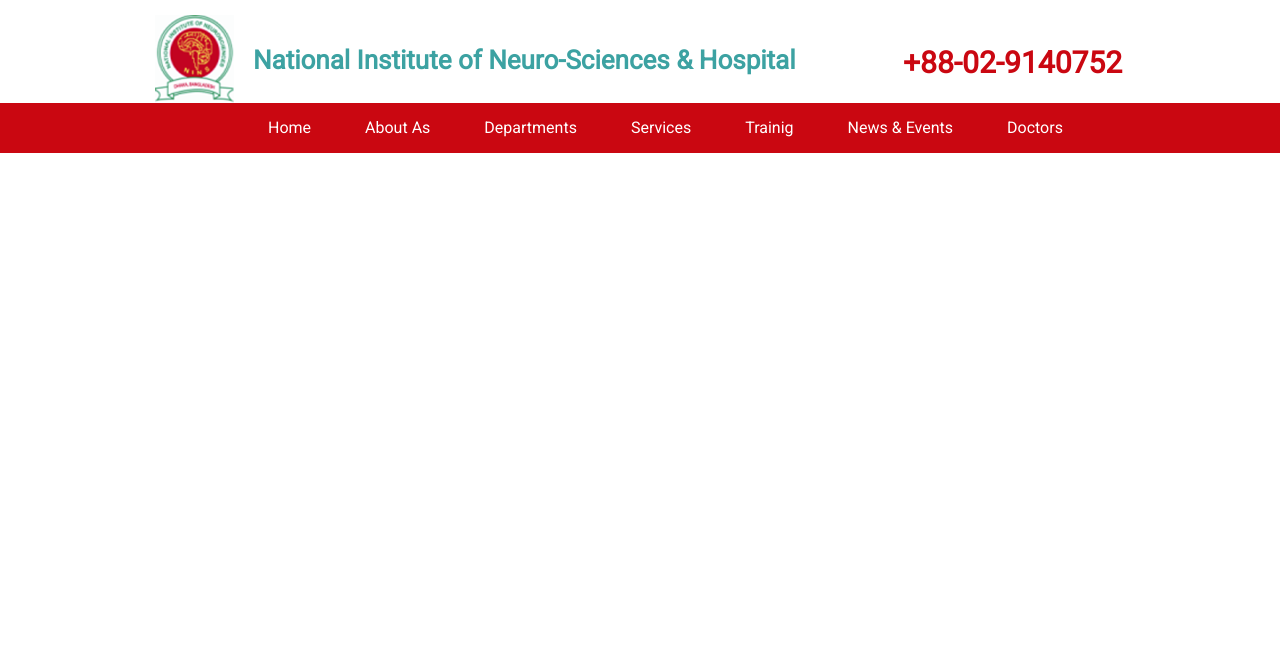
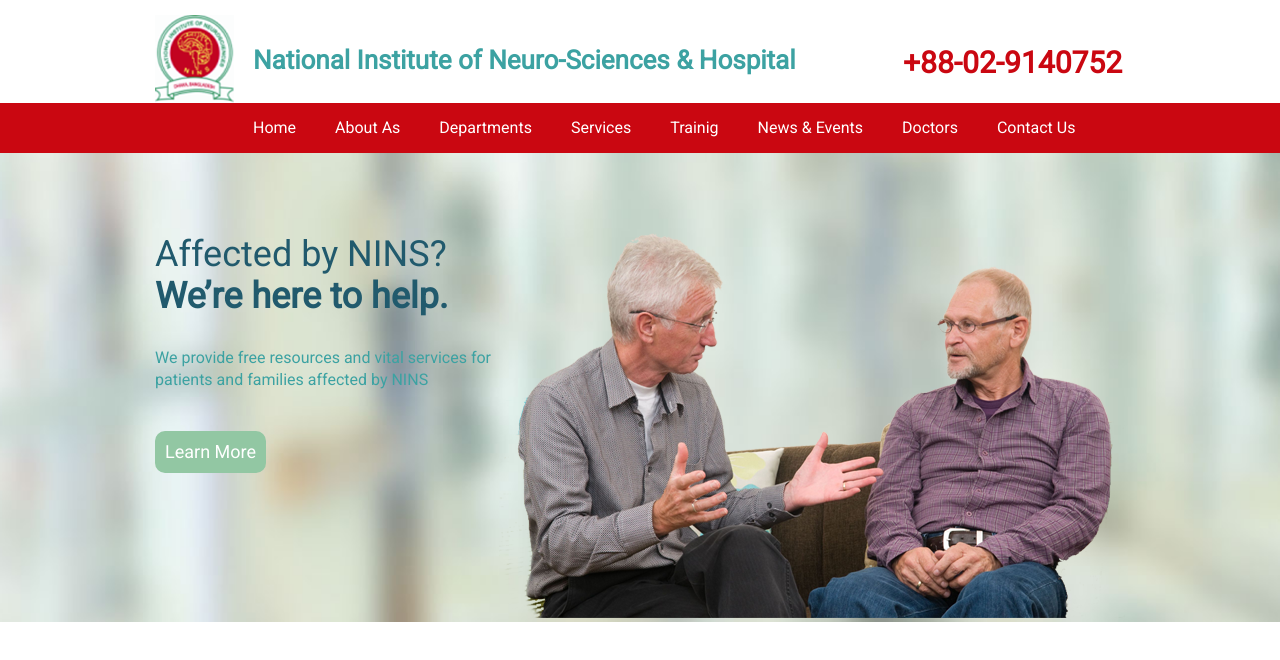
Before and after one commit to iamopu/class-21-doctorwebsite, a plain HTML site: page index.html in a window 1280 px wide. Drawn offline with Linux system fonts and the light colour scheme; a web font is replaced by a local one.

Commit message:
banner part ended

```diff
--- a/css/style.css
+++ b/css/style.css
@@ -79,10 +79,63 @@ padding-top: 15px;
 .menu_item ul li a{
     cursor: pointer;
     padding-right: 20px;
-    padding-left: 30px;
+    padding-left: 15px;
     font-size: 16px;
     font-family: 'Roboto', sans-serif;
     font-weight: 400;
     color: #ffffff;
 }
 /* menu part ended */
+
+/* banner part start */
+#banner{
+    background: url(../imges/logo.1.jpg);
+    background-size: cover;
+    background-position: center;
+    background-repeat: no-repeat;
+
+}
+.banner_section{
+    display: flex;
+    padding-top: 80px;
+}
+.banner_text h3{
+    font-size: 36px;
+    color: #215a6d;
+    font-family: 'Roboto', sans-serif;
+    font-weight: 400;
+}
+.banner_text h2{
+    font-size: 36px;
+    color: #215a6d;
+    font-family: 'Roboto', sans-serif;
+    font-weight: 700;
+}
+
+.banner_text p{
+    padding-top: 30px;
+    font-size: 16px;
+    color: #3ca2a2;
+    line-height: 22px;
+    font-weight: 400;
+    font-family: 'Roboto', sans-serif;
+}
+.banner_btn{
+    background-color: #92c7a3;
+    border-radius: 10px;
+    margin-top: 40px;
+    padding-top: 10px ;
+    padding-bottom: 10px;
+    padding-left: 10px;
+    padding-right: 10px;
+    border: none;
+    font-size: 18px;
+
+}
+.banner_btn a{
+    color: #ffffff;
+    font-family: 'Roboto', sans-serif;
+    font-weight: 400;
+    cursor: pointer;
+}
+/* banner part ended */
--- a/index.html
+++ b/index.html
@@ -52,6 +52,26 @@
      </section>
      <!-- menu part ended -->
 
+     <!-- banner part start -->
+     <section id="banner">
+        <div class="container">
+            <div class="banner_section">
+                <div class="banner_text">
+                   <h3>Affected by NINS?</h3>
+                   <h2>We’re here to help.</h2>
+                   <p>We provide free resources and vital services for patients and families affected by NINS</p>
+                   <button class="banner_btn" ><a href="#"> Learn More</a></button>
+                </div>
+                <div class="banner_img">
+                   <img src="./imges/logo.1.png" alt="Doctor pagr">
+                </div>
+            </div>
+        </div>
+
+     </section>
+
+     <!-- banner part ended -->
+
 
 </body>
 </html>
```
Also changed, not shown: imges/logo.1.jpg (added), imges/logo.1.png (added).
